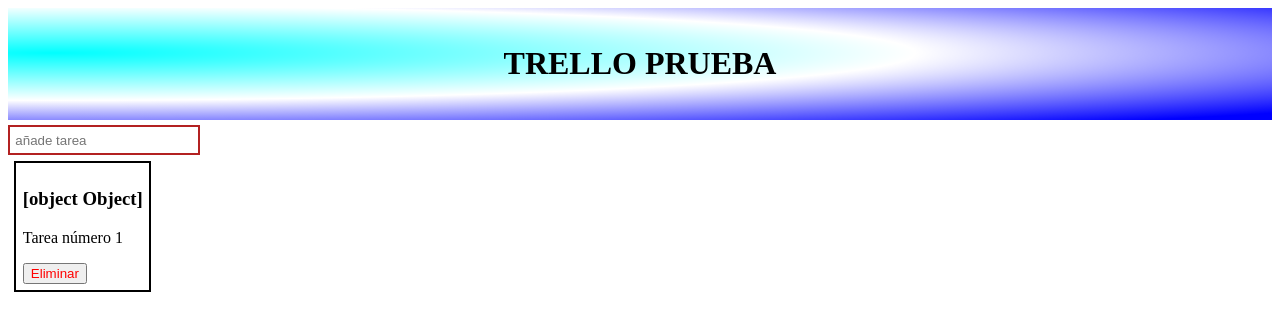
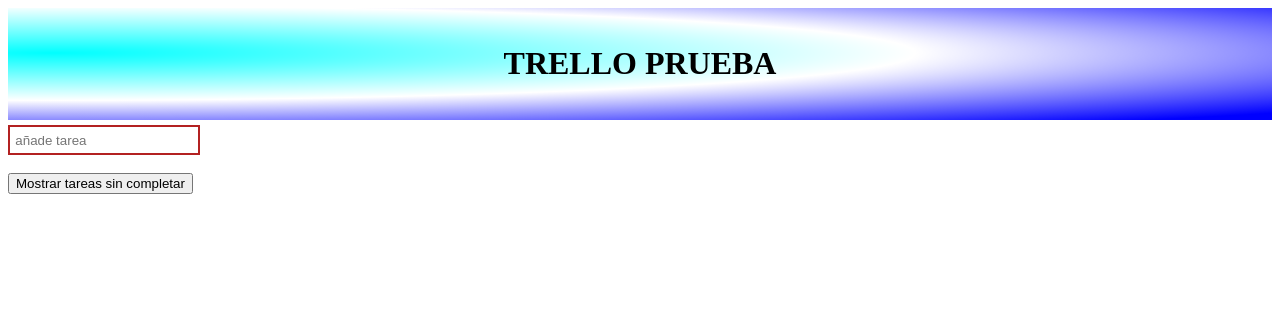
Before and after one commit to evaristj/Trello-Angular, an Angular app: page / in a window 1280 px wide. Shown: the top 330 px of the page. Built offline with nearby package versions, Linux system fonts and the light colour scheme.

Commit message:
check de tareas completadas

```diff
--- a/src/app/app.component.css
+++ b/src/app/app.component.css
@@ -6,4 +6,5 @@
 listado-tareas {
     display: flex;
     flex-wrap: wrap;
+    align-content: space-between;
 }
--- a/src/app/app.component.html
+++ b/src/app/app.component.html
@@ -3,6 +3,10 @@
 </header>
 <div class="crearTarea">
   <crear-tarea (insertarTarea)="nuevaTarea($event)"></crear-tarea>
+  <br>
+  <div class="nuevoListado">
+    <button type="submit">Mostrar tareas sin completar</button>
+  </div>
   <div class="lista-tareas">
     <listado-tareas [arrData]="tareas"></listado-tareas>
   </div>
--- a/src/app/app.component.ts
+++ b/src/app/app.component.ts
@@ -1,5 +1,6 @@
 import { Component } from '@angular/core';
 import { Task } from './task.interface';
+import { log } from 'util';
 
 @Component({
   selector: 'app-root',
@@ -7,10 +8,9 @@
   styleUrls: ['./app.component.css']
 })
 export class AppComponent {
-  tareas: Array<Task> = [{ text: 'prueba', id: 1, completada: false }];
-  // JSON.parse(localStorage.getItem('tareas')) || [];
+  tareas: Array<Task> = JSON.parse(localStorage.getItem('tareas'));
   nuevaTarea(text) {
-    const crearTarea: Task = { text, id: Date.now(), completada: false};
+    const crearTarea: Task = { text, id: Date.now(), completada: false };
     this.tareas.push(crearTarea);
     localStorage.setItem('tareas', JSON.stringify(this.tareas));
     console.log(this.tareas);
--- a/src/app/app.module.ts
+++ b/src/app/app.module.ts
@@ -5,6 +5,7 @@
 import { AppComponent } from './app.component';
 import { CrearTareaComponent } from './crear-tarea/crear-tarea.component';
 import { ListadoTareasComponent } from './listado-tareas/listado-tareas.component';
+import { FormsModule } from '@angular/forms';
 
 @NgModule({
   declarations: [
@@ -13,7 +14,7 @@
     ListadoTareasComponent
   ],
   imports: [
-    BrowserModule
+    BrowserModule, FormsModule
   ],
   providers: [],
   bootstrap: [AppComponent]
--- a/src/app/listado-tareas/listado-tareas.component.css
+++ b/src/app/listado-tareas/listado-tareas.component.css
@@ -6,3 +6,8 @@
 button {
     color: red;
 }
+.true {
+    opacity: 0.3;
+    text-decoration: line-through;
+    background: grey;
+}
--- a/src/app/listado-tareas/listado-tareas.component.html
+++ b/src/app/listado-tareas/listado-tareas.component.html
@@ -1,5 +1,10 @@
-<div class="tareas" *ngFor="let task of arrData; let n = index">
-  <h3>{{ task }}</h3>
+<div class="tareas {{ task.completada ? 'false' : 'true' }}" *ngFor="let task of arrData; let n = index">
+  <h3>{{ task.text }}</h3>
+  <p>{{ task.id }}</p>
+  <p>Completada:
+    <span><input type="checkbox" name="tareaCompletada" [(ngModel)]="task.completada"></span>
+    {{ task.completada }}
+  </p>
   <p>Tarea número {{ n +1 }}</p>
   <button (click)="eliminarTarea(task)">Eliminar</button>
 </div>
--- a/src/app/listado-tareas/listado-tareas.component.ts
+++ b/src/app/listado-tareas/listado-tareas.component.ts
@@ -1,4 +1,5 @@
-import { Component, OnInit, Input } from '@angular/core';
+import { Component, OnInit, Input, Output } from '@angular/core';
+import { EventEmitter } from 'events';
 
 @Component({
   // tslint:disable-next-line:component-selector
```
